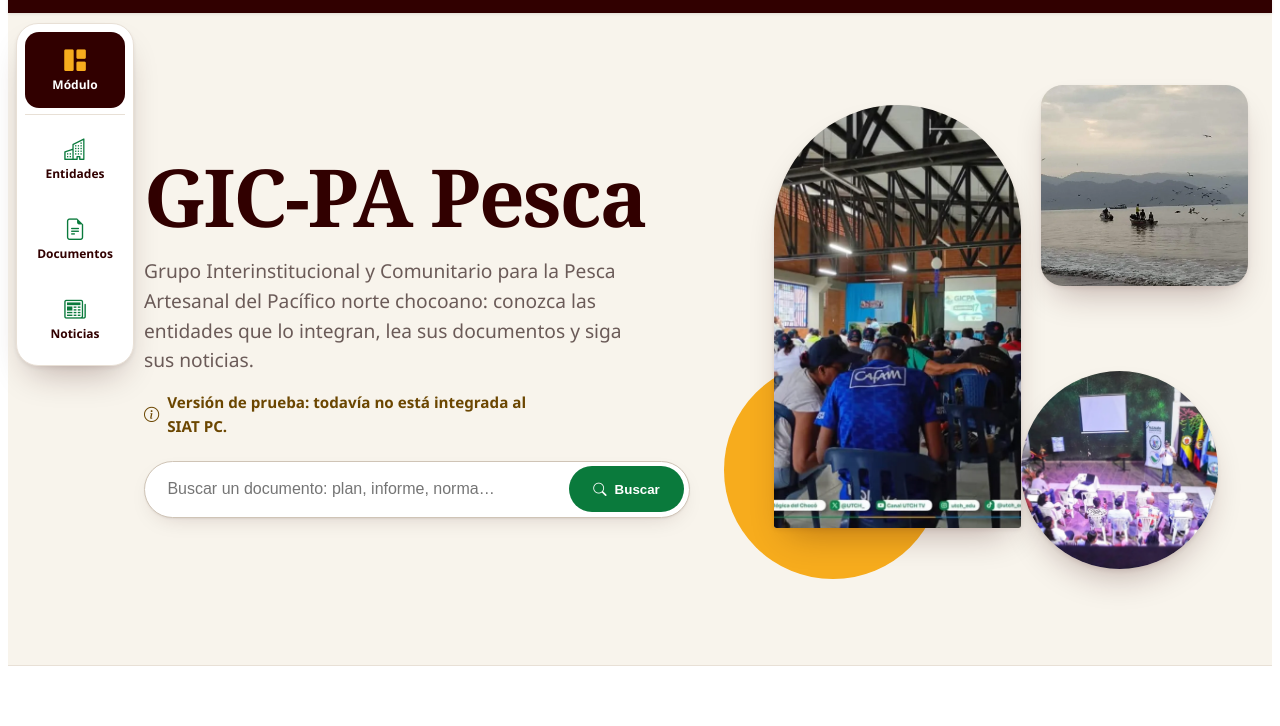
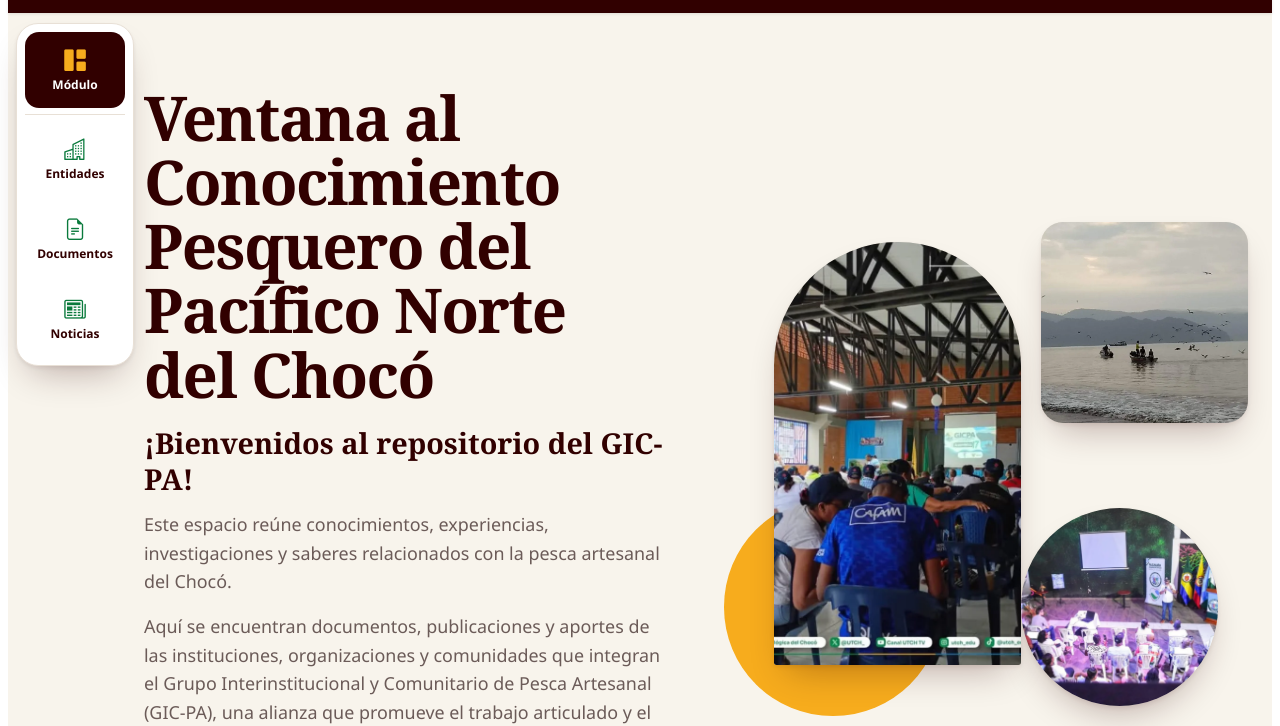
Before and after one commit to JanuarAsprilla/siatpc-informacion, an Astro site: page / in a window 1280 px wide. Shown: the part 81-807 px from the top of the page. Built offline with nearby package versions, Linux system fonts and the light colour scheme; Astro itself is replaced by a stand-in of ours.

Commit message:
feat: nombre «Ventana al Conocimiento Pesquero del Pacífico Norte del Chocó» y texto de presentación de comunicaciones; fix: enlace «Saltar al contenido» oculto
Co-Authored-By: Claude Sonnet 5.5 <noreply@anthropic.com>

```diff
--- a/postcss.config.cjs
+++ b/postcss.config.cjs
@@ -7,6 +7,8 @@ module.exports = {
       prefix: '.gicpa',
       transform(prefijo, selector, prefijado, archivo) {
         if (!/styles[\\/](modulo|inicio|storymap)\.css$/.test(archivo)) return selector;
+        // El enlace «Saltar al contenido» queda antes de la cabecera, fuera de .gicpa: se deja sin aislar.
+        if (selector.startsWith('.saltar')) return selector;
         return selector === ':root' || selector === 'body' ? prefijo : prefijado;
       },
     }),
--- a/src/components/PageHead.astro
+++ b/src/components/PageHead.astro
@@ -11,7 +11,7 @@ const { titulo, lead, migas = [], ancho = false } = Astro.props;
     {migas.length > 0 && (
       <nav class="migas" aria-label="Ruta de navegación">
         <ol>
-          <li><a href={ruta('/')}>{MODULO.nombre}</a></li>
+          <li><a href={ruta('/')}>{MODULO.nombreCorto}</a></li>
           {migas.map((m) => <li>{m.href ? <a href={ruta(m.href)}>{m.t}</a> : <span aria-current="page">{m.t}</span>}</li>)}
         </ol>
       </nav>
--- a/src/layouts/Base.astro
+++ b/src/layouts/Base.astro
@@ -14,8 +14,8 @@ interface Props {
   description?: string;
   active?: 'inicio' | 'entidades' | 'documentos' | 'noticias';
 }
-const { title, description = 'Entidades, documentos y noticias del Grupo Interinstitucional y Comunitario para la Pesca Artesanal (GIC-PA).', active } = Astro.props;
-const completo = title === MODULO.nombre ? `${nombreCompleto()} · SIAT PC` : `${title} · ${MODULO.nombre} · SIAT PC`;
+const { title, description = 'Conocimientos, experiencias, investigaciones y saberes sobre la pesca artesanal del Chocó: documentos, publicaciones y aportes del GIC-PA.', active } = Astro.props;
+const completo = title === MODULO.nombre ? `${nombreCompleto()} · SIAT PC` : `${title} · ${MODULO.nombreCorto} · SIAT PC`;
 ---
 <!doctype html>
 <html lang="es">
--- a/src/lib/modulo.ts
+++ b/src/lib/modulo.ts
@@ -1,8 +1,16 @@
 /** Nombre del módulo. Cambiarlo aquí lo cambia en el título, el menú, las migas de pan y el inicio. */
 export const MODULO = {
-  nombre: 'GIC-PA Pesca',
-  /** Nombre completo del grupo, tomado de la publicación de MarViva (2016) y de PROCASUR. */
-  nombreLargo: 'Grupo Interinstitucional y Comunitario para la Pesca Artesanal del Pacífico norte chocoano',
+  nombre: 'Ventana al Conocimiento Pesquero del Pacífico Norte del Chocó',
+  /** Versión corta, para migas de pan y títulos de las páginas interiores. */
+  nombreCorto: 'Ventana al Conocimiento Pesquero',
+  /** Texto de presentación del inicio, entregado por comunicaciones del GIC-PA. */
+  presentacion: {
+    saludo: '¡Bienvenidos al repositorio del GIC-PA!',
+    parrafos: [
+      'Este espacio reúne conocimientos, experiencias, investigaciones y saberes relacionados con la pesca artesanal del Chocó.',
+      'Aquí se encuentran documentos, publicaciones y aportes de las instituciones, organizaciones y comunidades que integran el Grupo Interinstitucional y Comunitario de Pesca Artesanal (GIC-PA), una alianza que promueve el trabajo articulado y el fortalecimiento del sector pesquero en el territorio.',
+    ],
+  },
   /** Se muestra mientras el módulo no esté integrado al SIAT PC; poner '' al integrarlo. */
   sufijo: 'prueba',
 } as const;
--- a/src/pages/index.astro
+++ b/src/pages/index.astro
@@ -18,7 +18,8 @@ const recientes = documentos.slice(0, 5);
     <div class="mod">
       <div>
         <h1>{MODULO.nombre}</h1>
-        <p>{MODULO.nombreLargo}: conozca las entidades que lo integran, lea sus documentos y siga sus noticias.</p>
+        <p class="saludo">{MODULO.presentacion.saludo}</p>
+        {MODULO.presentacion.parrafos.map((t) => <p>{t}</p>)}
         {MODULO.sufijo && <p class="aviso-prueba"><i class="bi bi-info-circle" aria-hidden="true"></i> Versión de {MODULO.sufijo}: todavía no está integrada al SIAT PC.</p>}
         <form class="busca-grande" action={ruta('/documentos/')} method="get" role="search">
           <label class="sr-only" for="h-q">Buscar documentos</label>
--- a/src/styles/inicio.css
+++ b/src/styles/inicio.css
@@ -2,8 +2,9 @@
    Usa las variables de modulo.css. */
 .portada { background: var(--banda); padding: clamp(2.5rem, 6vw, 4.5rem) 0 clamp(3rem, 6vw, 5rem); overflow: hidden; border-bottom: 1px solid var(--linea); }
 .portada .mod { display: grid; grid-template-columns: minmax(0, 1.05fr) minmax(0, 0.95fr); gap: clamp(2rem, 5vw, 4rem); align-items: center; }
-.portada h1 { margin: 0 0 1.2rem; text-align: left; font-family: var(--serif); font-weight: 600; font-size: clamp(2.7rem, 1.5rem + 4.4vw, 5rem); line-height: 1.02; letter-spacing: -0.025em; color: var(--ink); text-wrap: balance; }
-.portada p { margin: 0 0 1.8rem; max-width: 46ch; font-size: 1.2rem; line-height: 1.55; color: var(--suave); }
+.portada h1 { margin: 0 0 1.2rem; text-align: left; font-family: var(--serif); font-weight: 600; font-size: clamp(2.2rem, 1.3rem + 3.2vw, 3.9rem); line-height: 1.04; letter-spacing: -0.025em; color: var(--ink); text-wrap: balance; }
+.portada p { margin: 0 0 1rem; max-width: 52ch; font-size: 1.12rem; line-height: 1.6; color: var(--suave); }
+.portada .saludo { margin-bottom: 0.8rem; font-family: var(--serif); font-size: clamp(1.35rem, 1.1rem + 0.9vw, 1.8rem); font-weight: 600; line-height: 1.25; color: var(--ink); }
 .portada .aviso-prueba { display: flex; align-items: center; gap: 0.5rem; margin: -0.8rem 0 1.4rem; font-size: 0.95rem; font-weight: 600; color: #6b4600; }
 .busca-grande { display: flex; max-width: 540px; background: #fff; border: 1.5px solid #cfc4b6; border-radius: 999px; padding: 0.3rem; box-shadow: var(--sombra); transition: border-color 0.2s, box-shadow 0.2s; }
 .busca-grande:focus-within { border-color: var(--ink); box-shadow: var(--sombra-alta); }
--- a/src/styles/modulo.css
+++ b/src/styles/modulo.css
@@ -24,7 +24,7 @@ body { background: #fff; color: var(--texto); font-family: 'Segoe UI', system-ui
 main { display: block; }
 [hidden] { display: none !important; }
 a:hover { opacity: 1; }
-.saltar { position: absolute; left: 0.5rem; top: -4rem; z-index: 3000; background: #fff; color: var(--ink); padding: 0.6rem 1rem; border-radius: 8px; font-weight: 600; }
+.saltar { position: absolute; left: 0.5rem; top: -4rem; z-index: 3000; background: #fff; color: var(--ink, #310000); padding: 0.6rem 1rem; border-radius: 8px; font-weight: 600; }
 .saltar:focus { top: 0.5rem; }
 :where(a, button, input, select, summary):focus-visible { outline: 3px solid var(--azul); outline-offset: 2px; }
 .mod { max-width: 1200px; margin: 0 auto; padding: 0 1.5rem; }
```
